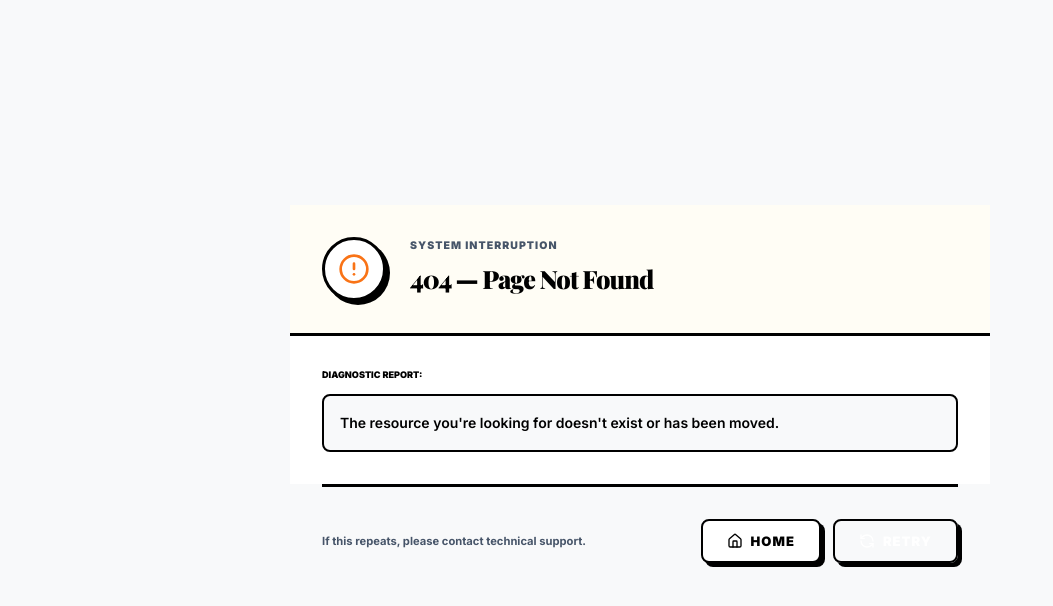
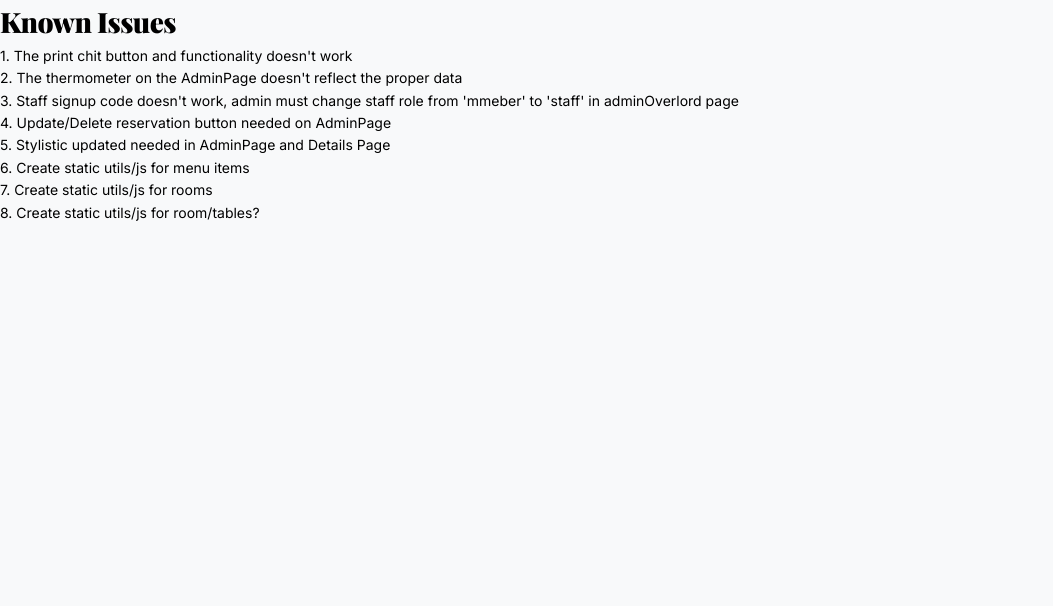
Before and after one commit to josdic1/aaa-frontend, a React (Vite) app: page /issues in a window 1280 px wide. Before the commit this address had no page. Shown: the top 606 px of the page, without its empty margins (0-1053 px from the left). Built offline with nearby package versions, Linux system fonts and the light colour scheme.

Commit message:
add KnownIssues section

```diff
--- a/src/components/shared/NavBar.jsx
+++ b/src/components/shared/NavBar.jsx
@@ -83,6 +83,9 @@ export function NavBar() {
           >
             {user.role}
           </span>
+             <Link to="/issues" style={active("/issues")}>
+          Issues
+        </Link>
           <button style={s.logoutBtn} onClick={logout}>
             ↪ Sign Out
           </button>
@@ -120,9 +123,14 @@ export function NavBar() {
           </Link>
         )}
         {isAdmin && (
-          <Link to="/admin" style={active("/admin")}>
-            Admin
-          </Link>
+          <>
+            <Link to="/admin" style={active("/admin")}>
+              Admin
+            </Link>
+            <Link to="/overlord" style={active("/overlord")}>
+              Overlord
+            </Link>
+          </>
         )}
       </nav>
     </>
--- a/src/pages/AdminPage.jsx
+++ b/src/pages/AdminPage.jsx
@@ -329,9 +329,14 @@ export function AdminPage() {
         </div>
       )}
 
-
-
       {tab === "orders" && (
+        <div>
+          {firedOrders.length === 0 && (
+            <div className="card">
+              <p className="muted">No fired orders found for this date.</p>
+            </div>
+          )}
+          {firedOrders.map((order) => (
             <div key={order.id} className="card" style={s.orderCard}>
               <div style={s.orderHeader}>
                 <div>
@@ -348,25 +353,10 @@ export function AdminPage() {
                 </button>
               </div>
 
-          {/* NEW: Using formatPrice here logic */}
               {order.items?.length > 0 && (
-            <div
-              style={{
-                borderTop: "1px solid var(--border-dim)",
-                marginTop: "12px",
-                paddingTop: "8px",
-              }}
-            >
+                <div style={s.itemList}>
                   {order.items.map((item) => (
-                <div
-                  key={item.id}
-                  style={{
-                    display: "flex",
-                    justifyContent: "space-between",
-                    fontSize: "13px",
-                    padding: "4px 0",
-                  }}
-                >
+                    <div key={item.id} style={s.itemRow}>
                       <span>
                         {item.name_snapshot}{" "}
                         {item.quantity > 1 && `x${item.quantity}`}
@@ -380,6 +370,8 @@ export function AdminPage() {
                   ))}
                 </div>
               )}
+            </div>
+          ))}
         </div>
       )}
 
--- /dev/null
+++ b/src/pages/KnownIssues.jsx
@@ -0,0 +1,24 @@
+export function KnownIssues() {
+  return (
+    <>
+      <h1>Known Issues</h1>
+      <ol>
+        <li> 1. The print chit button and functionality doesn't work</li>
+        <li>
+          {" "}
+          2. The thermometer on the AdminPage doesn't reflect the proper data
+        </li>
+        <li>
+          {" "}
+          3. Staff signup code doesn't work, admin must change staff role from
+          'mmeber' to 'staff' in adminOverlord page
+        </li>
+        <li> 4. Update/Delete reservation button needed on AdminPage </li>
+        <li> 5. Stylistic updated needed in AdminPage and Details Page</li>
+        <li> 6. Create static utils/js for menu items</li>
+        <li> 7. Create static utils/js for rooms </li>
+        <li> 8. Create static utils/js for room/tables? </li>
+      </ol>
+    </>
+  );
+}
--- a/src/router.jsx
+++ b/src/router.jsx
@@ -14,6 +14,7 @@ import { ReservationDetailPage } from "./pages/ReservationDetailPage";
 import { FloorViewPage } from "./pages/FloorViewPage";
 import { AdminOverlord } from "./pages/AdminOverlord";
 import { useAuth } from "./hooks/useAuth";
+import { KnownIssues } from "./pages/KnownIssues";
 
 function RootIndex() {
   const { user } = useAuth();
@@ -36,6 +37,7 @@ export const routes = [
       { path: "login", element: <LoginPage /> },
       { path: "signup", element: <SignupPage /> },
       { path: "menu", element: <MenuPage /> },
+      { path: "issues", element: <KnownIssues /> },
 
       // IMPORTANT: index is NOT wrapped by ProtectedRoute
       // RootIndex alone decides where "/" should go.
```
Lines whose indentation alone changed are shown as unchanged.
